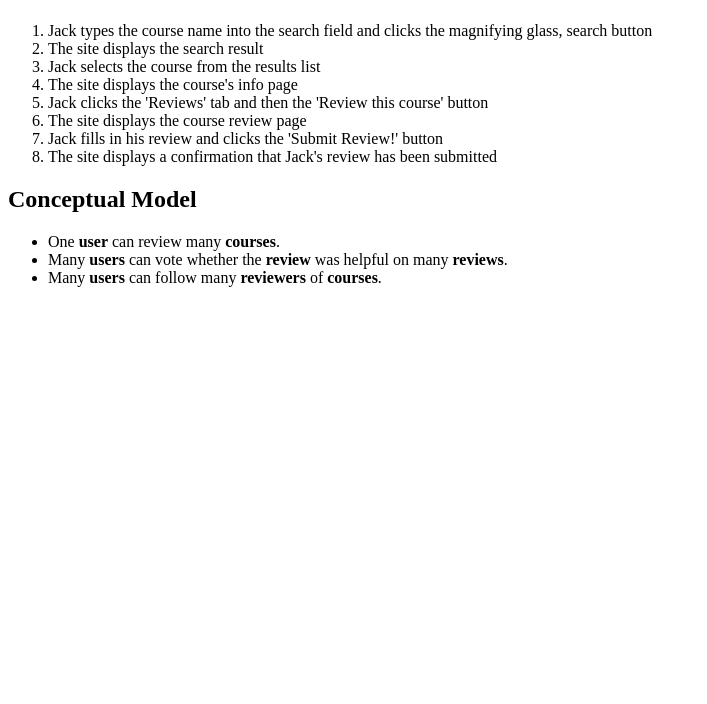
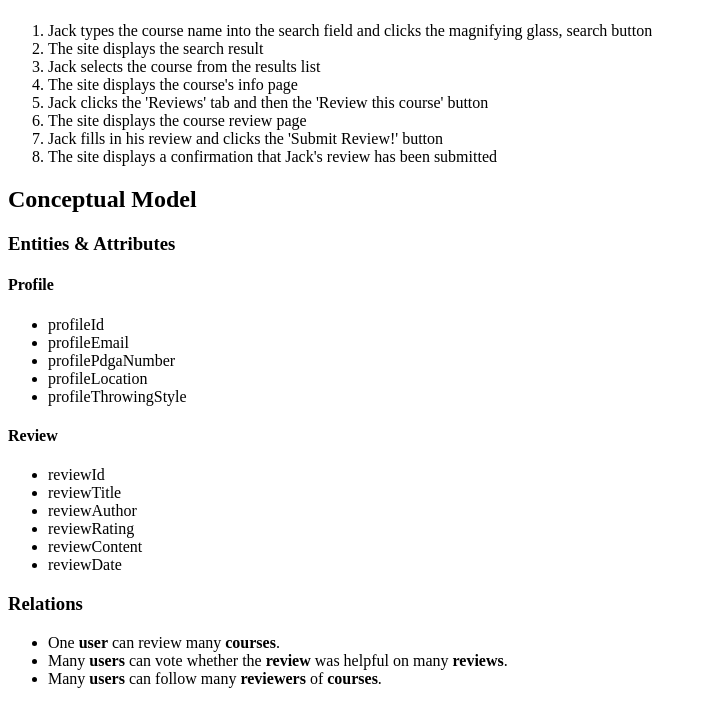
Before and after one commit to Brett-Gilbert/dgcoursereview, a PHP site: page / in a window 1280 px wide. Shown: the part 1018-1722 px from the top of the page, without its empty margins (0-707 px from the left). Before the commit the page ends 1305 px from the top, so only its background shows below. Run offline with PHP 8.4, Linux system fonts and the light colour scheme.

Commit message:
Added conceptual model

```diff
--- a/index.php
+++ b/index.php
@@ -33,6 +33,25 @@
 			<li>The site displays a confirmation that Jack's review has been submitted</li>
 		</ol>
 		<h2>Conceptual Model</h2>
+		<h3>Entities & Attributes</h3>
+		<h4>Profile</h4>
+		<ul>
+			<li>profileId</li>
+			<li>profileEmail</li>
+			<li>profilePdgaNumber</li>
+			<li>profileLocation</li>
+			<li>profileThrowingStyle</li>
+		</ul>
+		<h4>Review</h4>
+		<ul>
+			<li>reviewId</li>
+			<li>reviewTitle</li>
+			<li>reviewAuthor</li>
+			<li>reviewRating</li>
+			<li>reviewContent</li>
+			<li>reviewDate</li>
+		</ul>
+		<h3>Relations</h3>
 		<ul>
 			<li>One <strong>user</strong> can review many <strong>courses</strong>.</li>
 			<li>Many <strong>users</strong> can vote whether the <strong>review</strong> was helpful on many <strong>reviews</strong>.</li>
```
